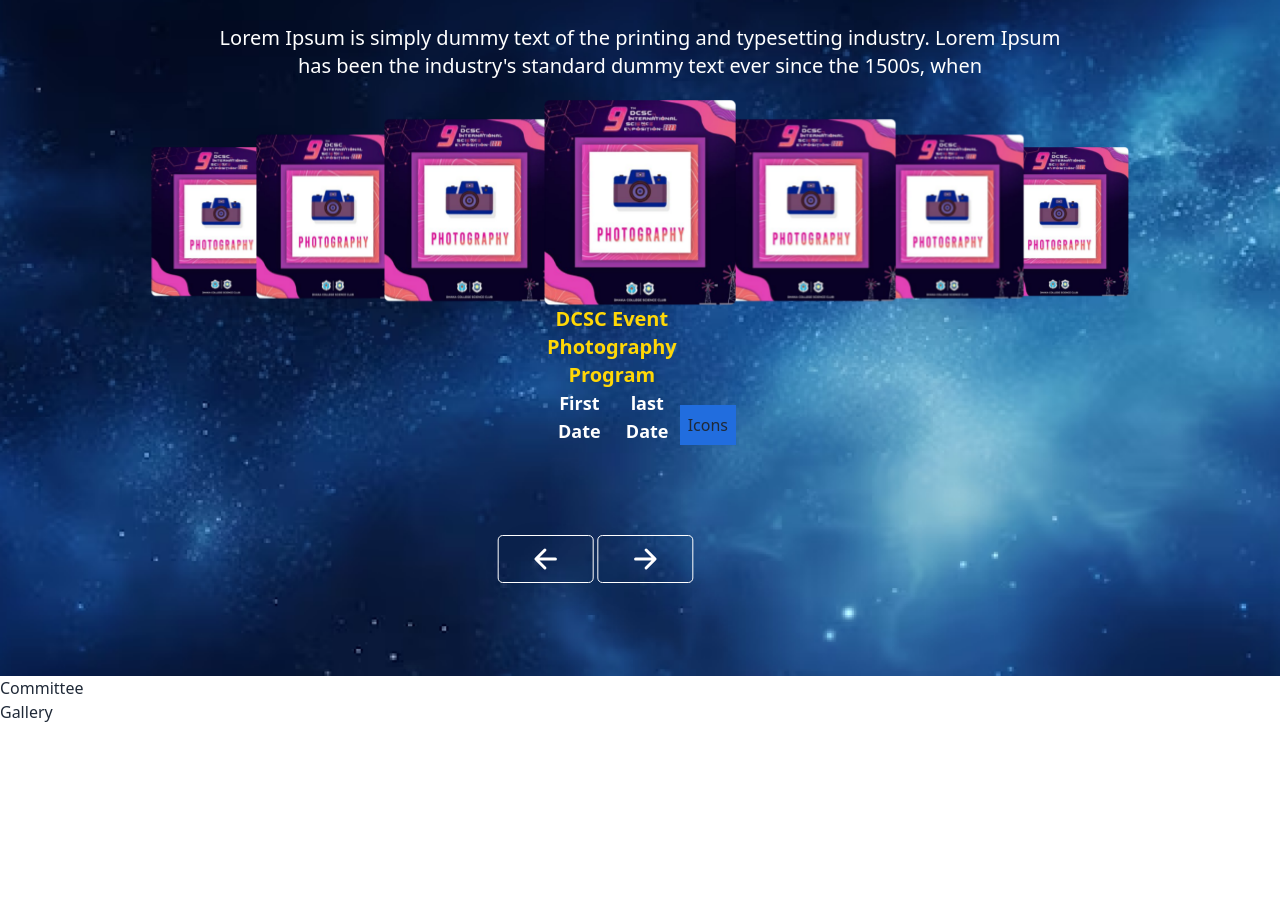
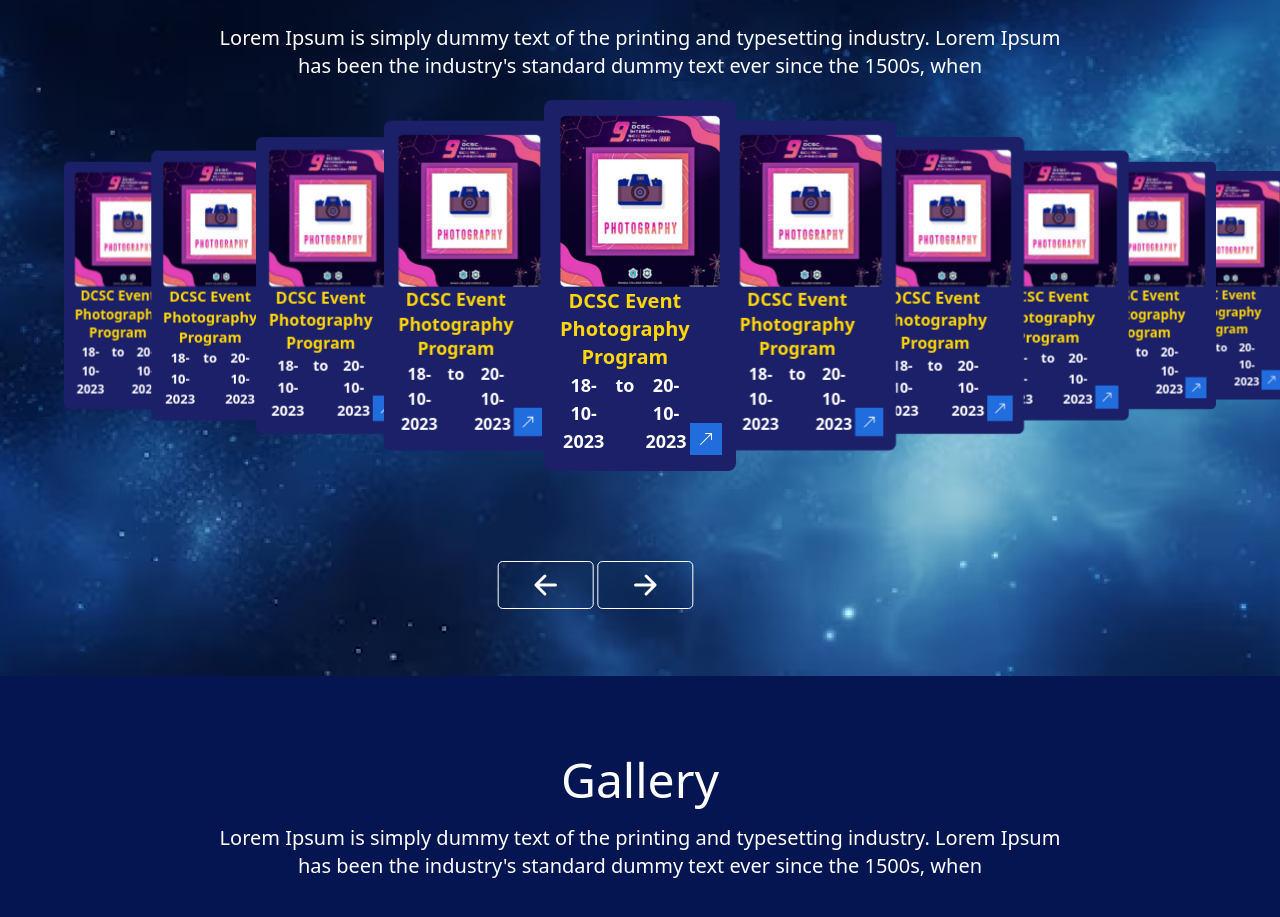
Before and after one commit to RownakHayat/yolo-studio, a React (Create React App) app: page / in a window 1280 px wide. Shown: the part 1617-2534 px from the top of the page. Before the commit the page ends 2341 px from the top, so only its background shows below. Built offline with nearby package versions, Linux system fonts and the light colour scheme.

Commit message:
all update

```diff
--- a/src/Components/AllEventPage/AllEventPage.jsx
+++ b/src/Components/AllEventPage/AllEventPage.jsx
@@ -2,11 +2,9 @@
 import "../../assest/css/AllEvent.css";
 import evtbg from "../../assest/images/image 84.png";
 import evtImg from "../../assest/images/Rectangle 8.png";
-
-import ReactDatePicker from "react-datepicker";
-
+import {BsArrowUpRight} from 'react-icons/bs'
 import { Swiper, SwiperSlide } from "swiper/react";
-
+import "react-datepicker/dist/react-datepicker.css";
 import "swiper/css";
 import "swiper/css/effect-coverflow";
 import "swiper/css/pagination";
@@ -16,8 +14,6 @@
 // import { EffectCoverflow, Pagination, Navigation } from 'swiper';
 
 export default function AllEventPage() {
-  const [startDate, setStartDate] = useState(new Date());
-
   const backgroundImageStyle = {
     backgroundImage: `url("${evtbg}")`,
   };
@@ -62,39 +58,187 @@
           className="swiper_container"
         >
           <div className="">
-            <SwiperSlide className="">
+            <SwiperSlide className="p-4 rounded-lg">
+              <img src={evtImg} alt="slide_image" className="w-full" />
+              <div className="flex ">
+                <div className="">
+                  <h4 className="text-[#FFD707] text-xl font-semibold">
+                    DCSC Event Photography Program
+                  </h4>
+                  <div className="flex gap-2 text-white text-lg font-semibold">
+                    <p>18-10-2023  </p>
+                    <span>to</span>
+                    <p>20-10-2023</p>
+                  </div>
+                </div>
+                <button className="bg-[#216DDE] text-white flex mt-auto mb-0 p-2">
+                  <BsArrowUpRight />
+                </button>
+              </div>
+            </SwiperSlide>
+            <SwiperSlide className="p-4 rounded-lg" >
+              <img src={evtImg} alt="slide_image" className="w-full" />
+              <div className="flex">
+                <div className="">
+                  <h4 className="text-[#FFD707] text-xl font-semibold">
+                    DCSC Event Photography Program
+                  </h4>
+                  <div className="flex gap-2 text-white text-lg font-semibold">
+                    <p>18-10-2023  </p>
+                    <span>to</span>
+                    <p>20-10-2023</p>
+                  </div>
+                </div>
+                <button className="bg-[#216DDE] text-white flex mt-auto mb-0 p-2">
+                  <BsArrowUpRight />
+                </button>
+              </div>
+            </SwiperSlide>
+            <SwiperSlide className="p-4 rounded-lg">
               <img src={evtImg} alt="slide_image" />
               <div className="flex ">
                 <div className="">
-                  <h4 className="text-[#FFD707] text-xl flex text-center font-semibold">
+                  <h4 className="text-[#FFD707] text-xl font-semibold">
                     DCSC Event Photography Program
                   </h4>
-                  <div className="flex text-white text-lg font-semibold">
-                    <p>First Date</p>
-                    <p>last Date</p>
+                  <div className="flex gap-2 text-white text-lg font-semibold">
+                    <p>18-10-2023  </p>
+                    <span>to</span>
+                    <p>20-10-2023</p>
                   </div>
                 </div>
-                <button className="bg-[#216DDE] flex mt-auto mb-0 p-2">Icons</button>
+                <button className="bg-[#216DDE] text-white flex mt-auto mb-0 p-2">
+                  <BsArrowUpRight />
+                </button>
               </div>
             </SwiperSlide>
-            <SwiperSlide>
+            <SwiperSlide className="p-4 rounded-lg">
               <img src={evtImg} alt="slide_image" />
+              <div className="flex ">
+                <div className="">
+                  <h4 className="text-[#FFD707] text-xl font-semibold">
+                    DCSC Event Photography Program
+                  </h4>
+                  <div className="flex gap-2 text-white text-lg font-semibold">
+                    <p>18-10-2023  </p>
+                    <span>to</span>
+                    <p>20-10-2023</p>
+                  </div>
+                </div>
+                <button className="bg-[#216DDE] text-white flex mt-auto mb-0 p-2">
+                  <BsArrowUpRight />
+                </button>
+              </div>
             </SwiperSlide>
-            <SwiperSlide>
+            <SwiperSlide className="p-4 rounded-lg">
               <img src={evtImg} alt="slide_image" />
+              <div className="flex ">
+                <div className="">
+                  <h4 className="text-[#FFD707] text-xl font-semibold">
+                    DCSC Event Photography Program
+                  </h4>
+                  <div className="flex gap-2 text-white text-lg font-semibold">
+                    <p>18-10-2023  </p>
+                    <span>to</span>
+                    <p>20-10-2023</p>
+                  </div>
+                </div>
+                <button className="bg-[#216DDE] text-white flex mt-auto mb-0 p-2">
+                  <BsArrowUpRight />
+                </button>
+              </div>
             </SwiperSlide>
-            <SwiperSlide>
+            <SwiperSlide className="p-4 rounded-lg">
               <img src={evtImg} alt="slide_image" />
+              <div className="flex ">
+                <div className="">
+                  <h4 className="text-[#FFD707] text-xl font-semibold">
+                    DCSC Event Photography Program
+                  </h4>
+                  <div className="flex gap-2 text-white text-lg font-semibold">
+                    <p>18-10-2023  </p>
+                    <span>to</span>
+                    <p>20-10-2023</p>
+                  </div>
+                </div>
+                <button className="bg-[#216DDE] text-white flex mt-auto mb-0 p-2">
+                  <BsArrowUpRight />
+                </button>
+              </div>
             </SwiperSlide>
-            <SwiperSlide>
+            <SwiperSlide className="p-4 rounded-lg">
               <img src={evtImg} alt="slide_image" />
+              <div className="flex ">
+                <div className="">
+                  <h4 className="text-[#FFD707] text-xl font-semibold">
+                    DCSC Event Photography Program
+                  </h4>
+                  <div className="flex gap-2 text-white text-lg font-semibold">
+                    <p>18-10-2023  </p>
+                    <span>to</span>
+                    <p>20-10-2023</p>
+                  </div>
+                </div>
+                <button className="bg-[#216DDE] text-white flex mt-auto mb-0 p-2">
+                  <BsArrowUpRight />
+                </button>
+              </div>
             </SwiperSlide>
-            <SwiperSlide>
+            <SwiperSlide className="p-4 rounded-lg">
               <img src={evtImg} alt="slide_image" />
+              <div className="flex ">
+                <div className="">
+                  <h4 className="text-[#FFD707] text-xl font-semibold">
+                    DCSC Event Photography Program
+                  </h4>
+                  <div className="flex gap-2 text-white text-lg font-semibold">
+                    <p>18-10-2023  </p>
+                    <span>to</span>
+                    <p>20-10-2023</p>
+                  </div>
+                </div>
+                <button className="bg-[#216DDE] text-white flex mt-auto mb-0 p-2">
+                  <BsArrowUpRight />
+                </button>
+              </div>
             </SwiperSlide>
-            <SwiperSlide>
+            <SwiperSlide className="p-4 rounded-lg">
               <img src={evtImg} alt="slide_image" />
+              <div className="flex ">
+                <div className="">
+                  <h4 className="text-[#FFD707] text-xl font-semibold">
+                    DCSC Event Photography Program
+                  </h4>
+                  <div className="flex gap-2 text-white text-lg font-semibold">
+                    <p>18-10-2023  </p>
+                    <span>to</span>
+                    <p>20-10-2023</p>
+                  </div>
+                </div>
+                <button className="bg-[#216DDE] text-white flex mt-auto mb-0 p-2">
+                  <BsArrowUpRight />
+                </button>
+              </div>
             </SwiperSlide>
+            <SwiperSlide className="p-4 rounded-lg">
+              <img src={evtImg} alt="slide_image" />
+              <div className="flex ">
+                <div className="">
+                  <h4 className="text-[#FFD707] text-xl font-semibold">
+                    DCSC Event Photography Program
+                  </h4>
+                  <div className="flex gap-2 text-white text-lg font-semibold">
+                    <p>18-10-2023  </p>
+                    <span>to</span>
+                    <p>20-10-2023</p>
+                  </div>
+                </div>
+                <button className="bg-[#216DDE] text-white flex mt-auto mb-0 p-2">
+                  <BsArrowUpRight />
+                </button>
+              </div>
+            </SwiperSlide>
+
           </div>
         </Swiper>
         <div className="slider-controler">
--- a/src/Components/Gallery/Gallery.jsx
+++ b/src/Components/Gallery/Gallery.jsx
@@ -1,8 +1,31 @@
 import React from 'react'
 
 const Gallery = () => {
+
   return (
-    <div>Gallery</div>
+    <div className=" w-full h-screen bg-[#041551] ">
+      <div className="">
+        <div className="flex justify-center items-center">
+          <div className="text-white">
+            <h1 className="text-5xl text-center mt-20">Gallery</h1>
+            <p className="text-xl text-center m-5">
+              Lorem Ipsum is simply dummy text of the printing and typesetting
+              industry. Lorem Ipsum <br /> has been the industry's standard
+              dummy text ever since the 1500s, when
+            </p>
+          </div>
+        </div>
+      </div>
+      <div className="gallery-controler">
+          <div className="swiper-button-prev slider-arrow">
+            <ion-icon name="arrow-back-outline"></ion-icon>
+          </div>
+          <div className="swiper-button-next slider-arrow">
+            <ion-icon name="arrow-forward-outline"></ion-icon>
+          </div>
+          <div className="swiper-pagination"></div>
+        </div>
+      </div>
   )
 }
 
--- a/src/Components/Layout/HomeLayout.jsx
+++ b/src/Components/Layout/HomeLayout.jsx
@@ -13,8 +13,8 @@
             <Outlet/>
             <Home/>
             <AllEventPage/>
+            <Gallery/>
             <Committee/>
-            <Gallery/>
         </div>
     );
 };
--- a/src/assest/css/AllEvent.css
+++ b/src/assest/css/AllEvent.css
@@ -18,6 +18,8 @@
 .swiper-slide {
   width: 15%;
   height: 20%;
+  background-color: #1C2069;
+
 }
 @media (max-width: 500px) {
   .swiper_container {
```
Also changed, not shown: 1 other file (tests, documents, lock files or other folders).
